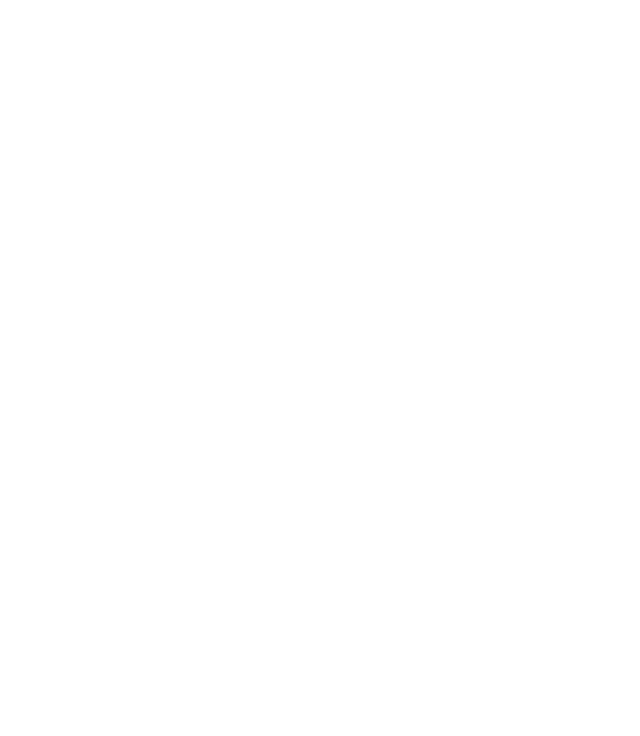
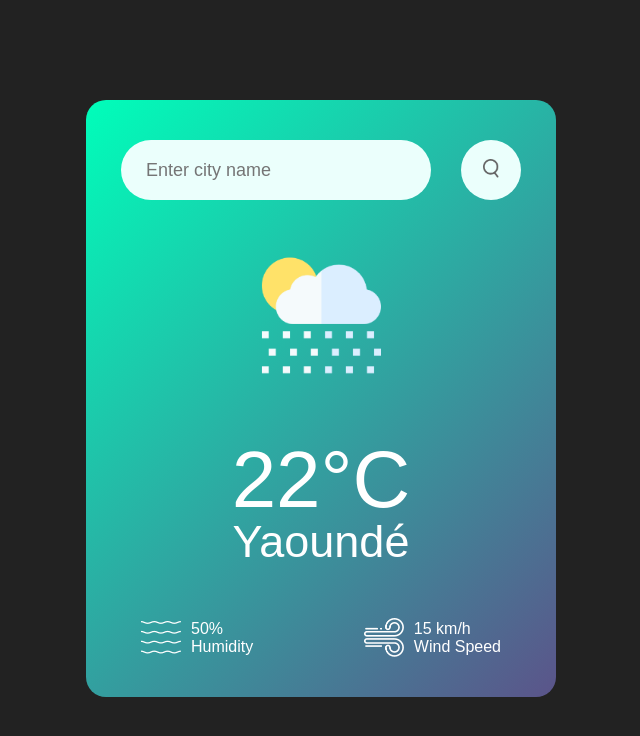
Before and after one commit to LEBONSON/Weather-App, a plain HTML site: page index.html in a window 1280 px wide. Shown: the whole page, without its empty margins (319-959 px from the left). Drawn offline with Linux system fonts and the light colour scheme.

Commit message:
fin du code page weather

```diff
--- a/index.html
+++ b/index.html
@@ -1,6 +1,38 @@
 <!DOCTYPE html>
 <html>
 <head>
+   <meta name="viewport" content="width=device-width, initial-scale=1.0">
+   <title> Weather App </title>
+   <link rel="stylesheet" href="style.css">
+</head>
+<body>
+<div class="card">
+    <div class="search">
+        <input type="'text" placeholder="Enter city name" spellcheck="false">
+        <button><img src="images/search.png"></button>
+    </div>
+    <div class="weather">
+        <img src="images/rain.png" class="weather-icon">
+        <h1 class="temp">22°C</h1>
+        <h2 class="city">Yaoundé</h2>
+        <div class="details">
+            <div class="col">
+                <img src="images/humidity.png">
+                <div>
+                    <p class="Humidity">50%</p>
+                    <p>Humidity</p>
+                </div>
+            </div>
+        <div class="col">
+            <img src="images/wind.png">
+            <div>
+                <p class="Wind">15 km/h</p>
+                <p>Wind Speed</p>
+            </div>
+        </div>
+        </div>
 
-</head>
+    </div>
+</div>
+</body>
 </html>
--- a/style.css
+++ b/style.css
@@ -0,0 +1,84 @@
+*{
+    margin:0;
+    padding:0;
+    font-family: 'Poppins', sans-serif;
+    box-sizing: border-box;
+}
+
+body{
+    background: #222;
+}
+.card{
+    width: 90%;
+    max-width: 470px;
+    background: linear-gradient(135deg, #00feba, #5b548a);
+    color:#fff;
+    margin: 100px auto 0;
+    border-radius: 20px;
+    padding: 40px 35px;
+    text-align: center;
+}
+.search{
+    width:100%;
+    display: flex;
+    align-items: center;
+    justify-content: space-between;
+}
+.search input{
+    border: 0;
+    outline: 0;
+    background: #ebfffc;
+    color: #555;
+    padding: 10px 25px;
+    height: 60px;
+    border-radius: 30px;
+    flex: 1;
+    margin-right: 30px;
+    font-size: 18px;
+}
+.search button{
+    border: 0;
+    outline: 0;
+    background: #ebfffc;
+    color: #5b548a;
+    border-radius: 50%;
+    width: 60px;
+    height: 60px;
+    cursor: pointer;
+}
+.search button img{
+    width: 16px;
+}
+.weather-icon{
+    width: 170px;
+    margin: 30px;
+}
+.weather h1{
+    font-size: 80px;
+    font-weight: 400;
+}
+.weather h2{
+    font-size: 45px;
+    font-weight: 400;
+    margin-top: -10px;
+}
+.details{
+    display: flex;
+    align-items:center;
+    justify-content: space-between;
+    padding: 0 20px;
+    margin-top: 50px;
+}
+.col{
+    display: flex;
+    align-items: center;
+    text-align: left;
+}
+.col img{
+    width: 40px;
+    margin-right: 10px;
+}
+.humidity, .wind{
+    font-size: 28px;
+    margin-top: -6;
+}
```
